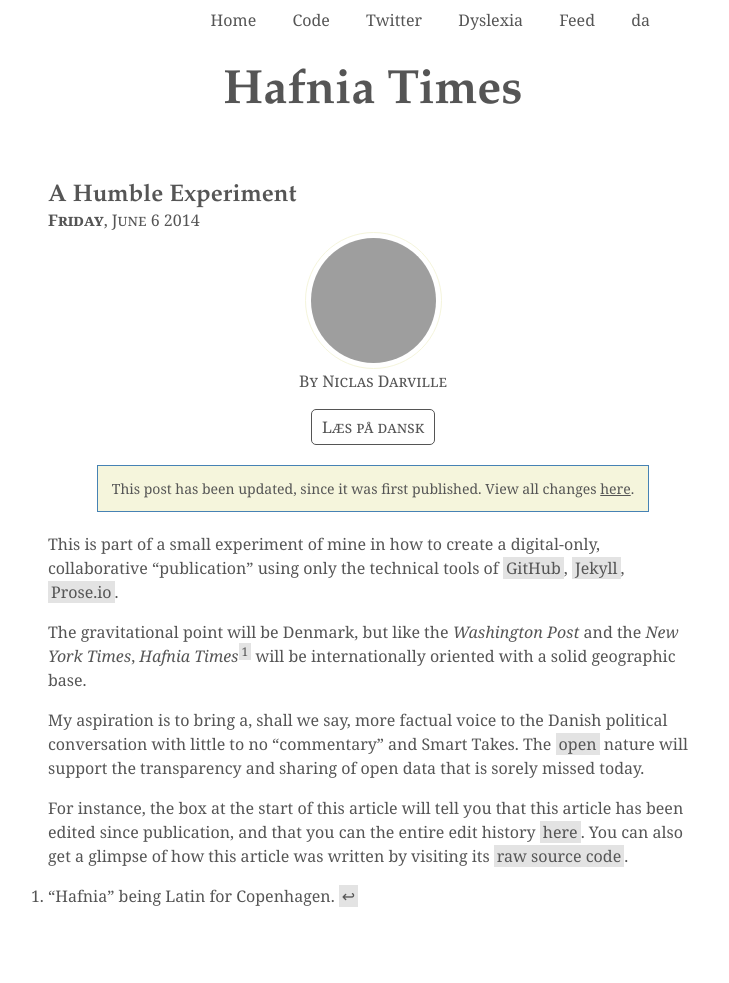
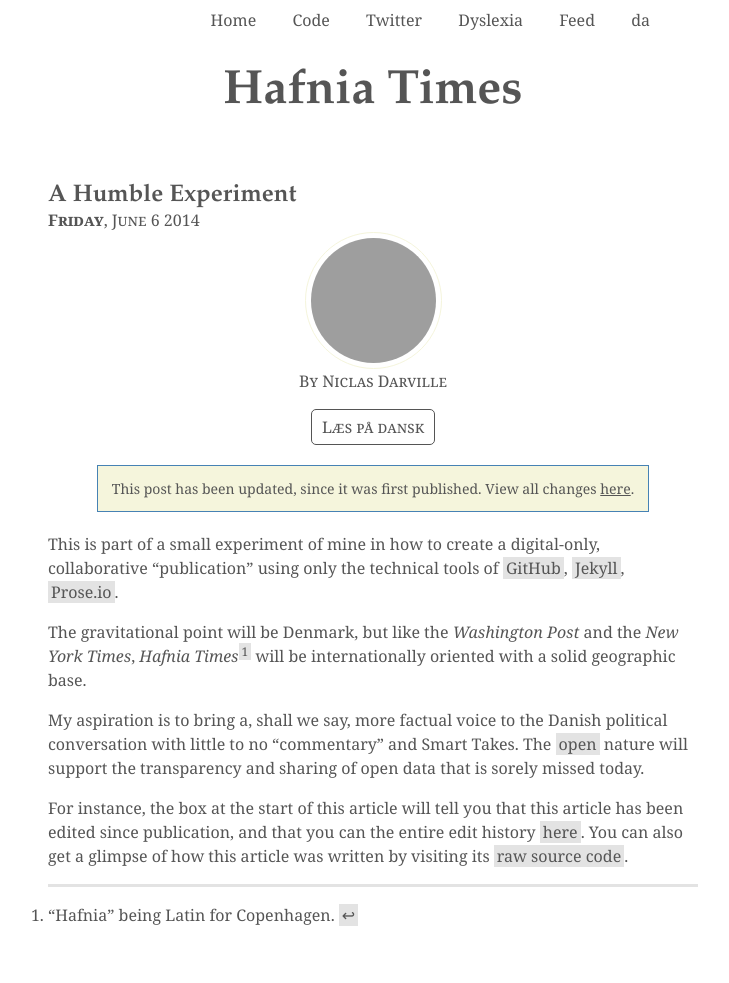
Before and after one commit to hafniatimes/hafniatimes.github.io, a Jekyll site: the page built from _posts/2014-06-06-intro.markdown, in a window 1280 px wide. Shown: the whole page, without its empty margins (267-996 px from the left). Built offline with Jekyll 4.4.1, drawn with Linux system fonts in a browser that asks for light colours; grey boxes are pictures that could not be loaded.

Commit message:
Footnote styling

```diff
--- a/static/css/_config.scss
+++ b/static/css/_config.scss
@@ -23,6 +23,7 @@ $avatarSizeMobile:  75px;
 $avatarShape: "circle";  // "rounded"
 
 $blockquoteBorder: 3px;
+$footnoteBorder:   3px;
 
 // Desktop
 $navigationSize: 16px;
--- a/static/css/style.css
+++ b/static/css/style.css
@@ -335,6 +335,8 @@ h2 {
   border-left: 3px solid rgba(215, 215, 215, 0.7); }
 .post .post-content li blockquote {
   margin: 20px; }
+.post .post-content .footnotes {
+  border-top: 3px solid rgba(215, 215, 215, 0.7); }
 
 #footer {
   font-size: 0.75em;
--- a/static/css/style.scss
+++ b/static/css/style.scss
@@ -156,6 +156,10 @@ h2 {
         }
 
         li blockquote { margin: $padding; }
+
+        .footnotes {
+            border-top: $footnoteBorder solid $grey;
+        }
     }
 }
 
```
